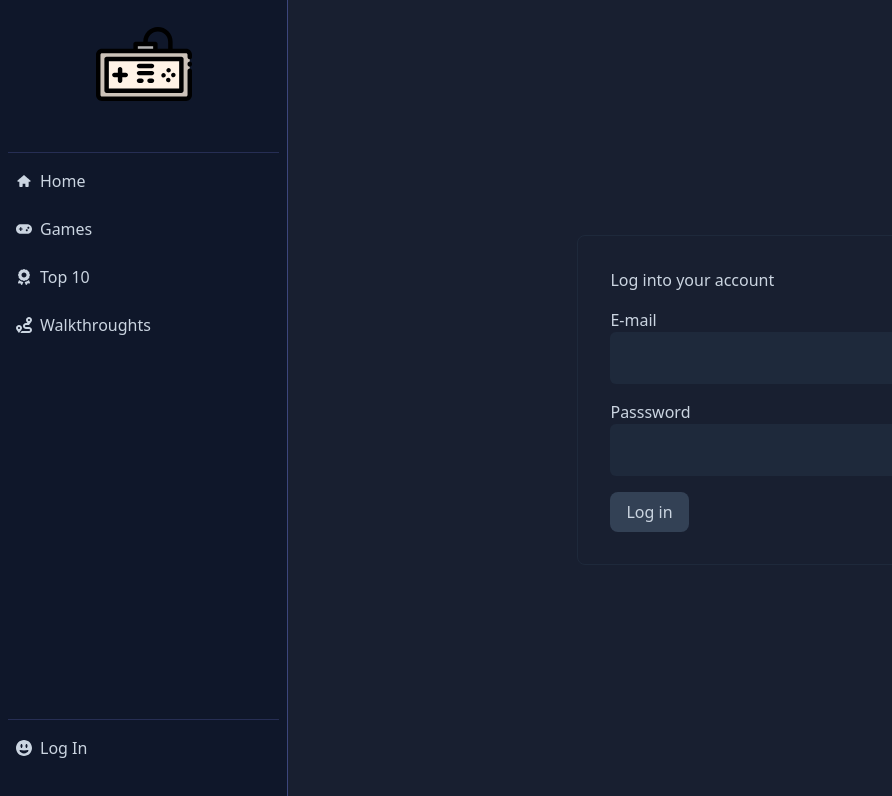
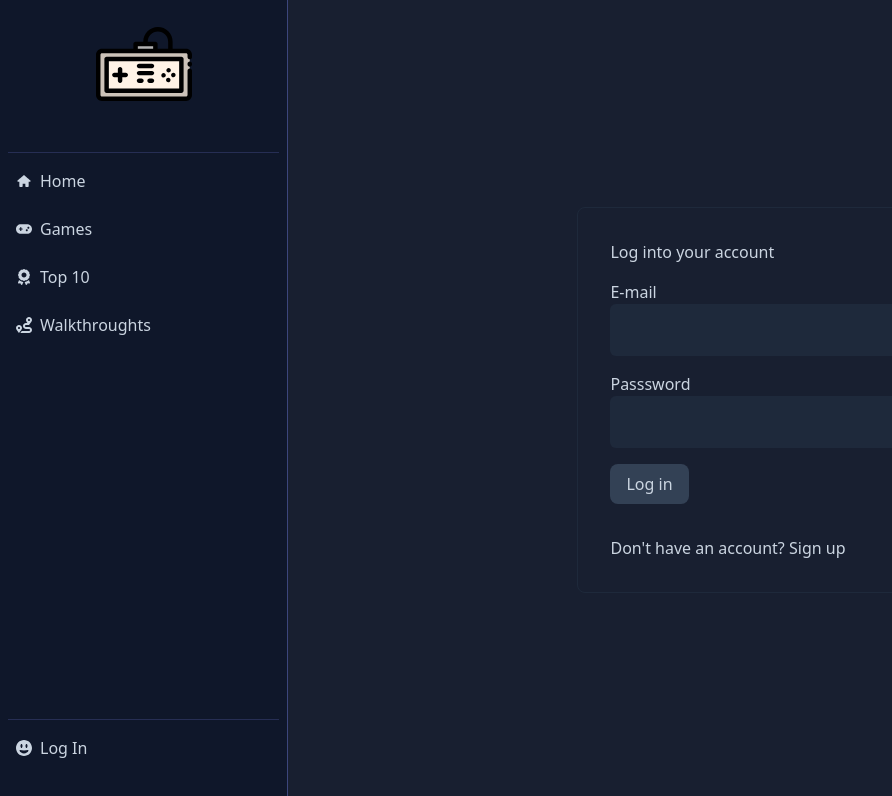
Before and after one commit to jvictorrm/next-broga, a Next.js app: page /auth/sign-in in a window 1280 px wide. Shown: the top 796 px of the page, without its empty margins (0-892 px from the left). Built offline with nearby package versions, Linux system fonts and the light colour scheme; no server answers.

Commit message:
components improvements and cleanup

```diff
--- a/src/app/auth/sign-in/page.tsx
+++ b/src/app/auth/sign-in/page.tsx
@@ -1,3 +1,4 @@
+import Link from "next/link";
 import SignInForm from "./SignInForm";
 
 const SignInPage = () => {
@@ -7,6 +8,12 @@ const SignInPage = () => {
         <div className="max-w-[600px] mx-auto border border-slate-800 rounded-lg p-8">
           <h1>Log into your account</h1>
           <SignInForm />
+
+          <div className="mt-8">
+            <Link href="/auth/sign-up">
+              Don&apos;t have an account? Sign up
+            </Link>
+          </div>
         </div>
       </div>
     </div>
--- a/src/app/auth/sign-up/page.tsx
+++ b/src/app/auth/sign-up/page.tsx
@@ -1,3 +1,4 @@
+import Link from "next/link";
 import SignUpForm from "./SignUpForm";
 
 const SignUpPage = () => {
@@ -7,6 +8,10 @@ const SignUpPage = () => {
         <div className="max-w-[600px] mx-auto border border-slate-800 rounded-lg p-8">
           <h1>Create your account</h1>
           <SignUpForm />
+
+          <div className="mt-8">
+            <Link href="/auth/sign-in">Already have an account? Sign in</Link>
+          </div>
         </div>
       </div>
     </div>
--- a/src/components/Forms/FormButton.tsx
+++ b/src/components/Forms/FormButton.tsx
@@ -1,8 +1,8 @@
 import cn from "@/helpers/cn";
 
 export type FormButtonProps = React.ComponentProps<"button"> & {
-  label?: string | null | undefined;
-  action?: () => void;
+  label?: string | null;
+  action: () => void;
 };
 
 const FormButton = ({
--- a/src/components/Forms/SubmitButton.tsx
+++ b/src/components/Forms/SubmitButton.tsx
@@ -1,7 +1,7 @@
 import cn from "@/helpers/cn";
 
 export type SubmitButtonProps = React.ComponentProps<"button"> & {
-  label?: string | null | undefined;
+  label?: string | null;
 };
 
 const SubmitButton = ({
--- a/src/components/Forms/TextInput.tsx
+++ b/src/components/Forms/TextInput.tsx
@@ -1,8 +1,8 @@
 import cn from "@/helpers/cn";
 
 export type TextInputProps = React.ComponentProps<"input"> & {
-  label?: string | null | undefined;
-  error?: string | null | undefined;
+  label?: string | null;
+  error?: string | null;
 };
 
 const TextInput = ({ label, error, className, ...props }: TextInputProps) => {
@@ -19,7 +19,7 @@ const TextInput = ({ label, error, className, ...props }: TextInputProps) => {
         {...props}
       />
       {error && (
-        <div className="my-2">
+        <div>
           <small className="text-sm text-red-500">{error}</small>
         </div>
       )}
--- a/src/components/Hero/Hero.tsx
+++ b/src/components/Hero/Hero.tsx
@@ -1,11 +1,16 @@
-import { getGameImage } from "@/helpers/games";
+import { getGameImage, getGameUrl } from "@/helpers/games";
+import { Games } from "@prisma/client";
 import Image from "next/image";
 import Link from "next/link";
 
 type ScrollableGameListType = {
-  games: any[];
+  games: Games[];
   width?: number;
   height?: number;
+};
+
+type HeroType = {
+  games: Games[];
 };
 
 export const ScrollableGameList = ({
@@ -17,7 +22,7 @@ export const ScrollableGameList = ({
     <>
       {games.map((game) => (
         <Link
-          href={`/games/${game.slug}`}
+          href={getGameUrl(game.slug)}
           key={game.id}
           className="h-32 w-auto"
         >
@@ -34,7 +39,7 @@ export const ScrollableGameList = ({
   );
 };
 
-const Hero = ({ games }: { games: any[] }) => {
+const Hero = ({ games }: HeroType) => {
   const style = {
     "--duration": "180s",
     "--item-size": "128px",
--- a/src/helpers/games.ts
+++ b/src/helpers/games.ts
@@ -4,3 +4,7 @@ const BASE_GAME_IMAGE_URL =
 export const getGameImage = (image: string) => {
   return `${BASE_GAME_IMAGE_URL}${image}`;
 };
+
+export const getGameUrl = (slug: string) => {
+  return `/games/${slug}`;
+};
```
